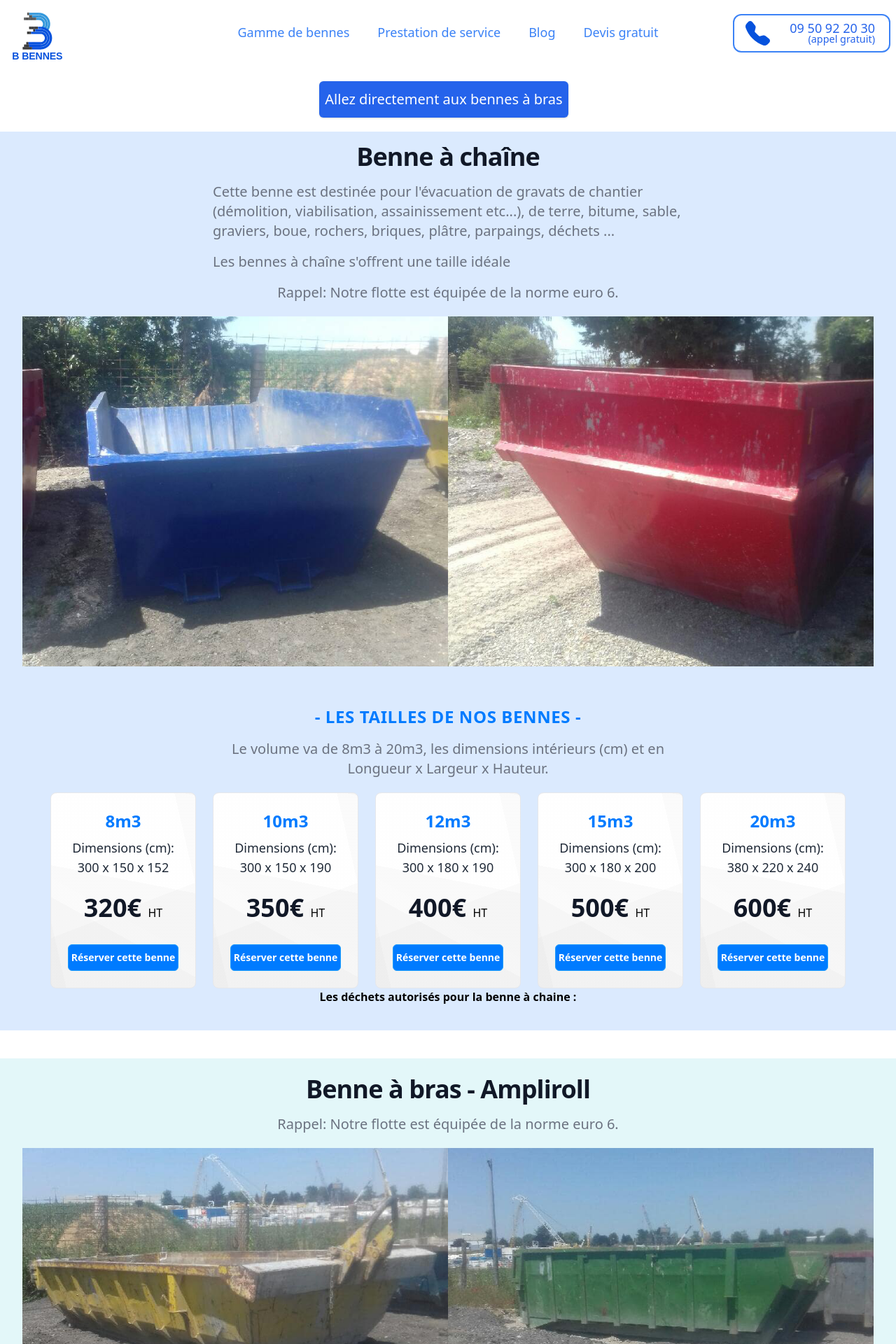
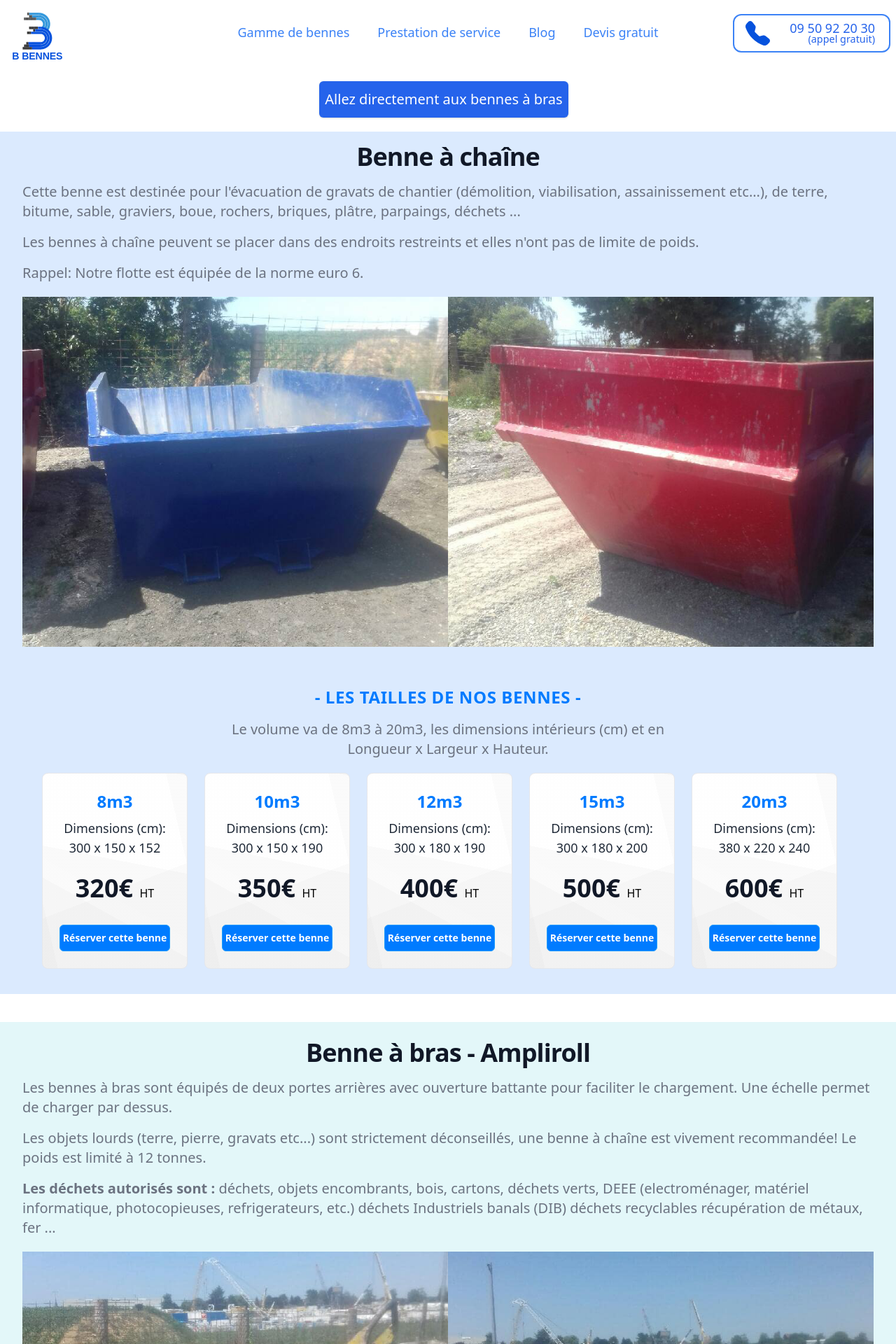
Before and after one commit to Lebeil/bbennes-next-tw, a Next.js app: page /bennes in a window 1280 px wide. Shown: the top 1920 px of the page at 70% size. Built offline with nearby package versions, Linux system fonts and the light colour scheme.

Commit message:
updated bennes page

```diff
--- a/components/callToAction.js
+++ b/components/callToAction.js
@@ -52,7 +52,7 @@ const CallToAction = () => {
                                         className="h-10 w-10"
                                     />
                                 </div>
-                                <p className="relative -right-12 leading-tight">Livraison de la benne rapide dans toute l'Ile-de-France.</p>
+                                <p className="relative -right-12 leading-tight">Livraison de la benne gratuite en 24h dans toute l'Ile-de-France.</p>
                             </li>
                             <li className="flex items-center py-2">
                                 <div className="absolute">
@@ -73,6 +73,16 @@ const CallToAction = () => {
                                     />
                                 </div>
                                 <p className="relative -right-12 leading-tight">Inutile de trier les déchets, nous le faisons pour vous.</p>
+                            </li>
+                            <li className="flex items-center py-2">
+                                <div className="absolute">
+                                    <img
+                                        src="img/checked.svg"
+                                        alt="check icone"
+                                        className="h-10 w-10"
+                                    />
+                                </div>
+                                <p className="relative -right-12 leading-tight">Le chargement express (45min) qui vous libère les formalités administratives.</p>
                             </li>
                         </ul>
                     </div>
--- a/components/nav.js
+++ b/components/nav.js
@@ -50,7 +50,7 @@ export default function Nav() {
                             <ul className="cursor-pointer border-t-2 border-blue-700 shadow-2xl bg-white round">
                                 <li className="py-2 px-2 hover:bg-blue-400 hover:text-white">
                                     <Link href="/interventions-93-94-92-77-91-78-95-75" passHref>
-                                        <a >Zone d'intervention</a>
+                                        <a>Zone d'intervention</a>
                                     </Link>
                                 </li>
                                 <li className="py-2 px-2 hover:bg-blue-400 hover:text-white">
@@ -61,7 +61,7 @@ export default function Nav() {
                                 </li>
                                 <li className="py-2 px-2 hover:bg-blue-400 hover:text-white">
                                     <Link href="/debarras" passHref>
-                                        <a >Main
+                                        <a>Main
                                             d'oeuvre</a>
                                     </Link>
                                 </li>
--- a/pages/bennes.js
+++ b/pages/bennes.js
@@ -17,14 +17,14 @@ const Bennes = () => {
                         <h2 className="text-3xl leading-8 font-extrabold tracking-tight text-gray-900 sm:text-4xl">
                             Benne à chaîne
                         </h2>
-                        <p className="mt-4 mb-4 md:mb-0 max-w-2xl text-xl text-left text-gray-500 lg:mx-auto">
+                        <p className="mt-4 mb-4 md:mb-0 text-xl text-left text-gray-500 md:w-full">
                             Cette benne est destinée pour l'évacuation de gravats de chantier (démolition, viabilisation, assainissement etc...), de terre, bitume, sable, graviers, boue, rochers, briques, plâtre, parpaings,
                             déchets ...
                         </p>
-                        <p className="mt-4 mb-4 md:mb-0 max-w-2xl text-xl text-left text-gray-500 lg:mx-auto">
-                            Les bennes à chaîne s'offrent une taille idéale
+                        <p className="mt-4 mb-4 md:mb-0 text-xl text-left text-gray-500 md:w-full">
+                            Les bennes à chaîne peuvent se placer dans des endroits restreints et elles n'ont pas de limite de poids.
                         </p>
-                        <p className="mt-4 mb-4 md:mb-0 max-w-2xl text-xl text-gray-500 lg:mx-auto">
+                        <p className="mt-4 mb-4 md:mb-0 text-xl text-left text-gray-500 md:w-full">
                             Rappel: Notre flotte est équipée de la norme euro 6.
                         </p>
                     </div>
@@ -152,10 +152,6 @@ const Bennes = () => {
                             </div>
                         </div>
 
-                        <div >
-                            <h2 className="font-extrabold text-left">Les déchets autorisés pour la benne à chaine :</h2>
-                        </div>
-
                         {/*Keywords*/}
                         <div id="benne_a_bras" >
                             <div className="hid">location de benne pour chantier</div>
@@ -165,11 +161,24 @@ const Bennes = () => {
 
                 <div className="max-w-7xl mx-auto p-4 sm:px-6 lg:px-8 bg-blue-light my-10">
                     <div className="text-center mb-5" >
-                        <p className="mt-2 text-3xl leading-8 font-extrabold tracking-tight text-gray-900 sm:text-4xl" >
+                        <h3 className="mt-2 text-3xl leading-8 font-extrabold tracking-tight text-gray-900 sm:text-4xl" >
                             Benne à bras - Ampliroll
+                        </h3>
+                        <p className="mt-4 text-xl text-left text-gray-500 md:w-full" >
+                            Les bennes à bras sont équipés de deux portes arrières avec ouverture battante pour faciliter le chargement. Une échelle permet de charger par dessus.
                         </p>
-                        <p className="mt-4 max-w-2xl text-xl text-gray-500 lg:mx-auto" >
-                            Rappel: Notre flotte est équipée de la norme euro 6.
+                        <p className="mt-4 text-xl text-left text-gray-500 md:w-full" >
+                            Les objets lourds (terre, pierre, gravats etc...) sont strictement déconseillés, une benne à chaîne est vivement recommandée! Le poids est limité à 12 tonnes.
+                        </p>
+                        <p className="mt-4 text-xl text-left text-gray-500 md:w-full" >
+                            <span className="font-semibold">Les déchets autorisés sont : </span>
+                            déchets,
+                            objets encombrants,
+                            bois, cartons, déchets verts,
+                            DEEE (electroménager, matériel informatique, photocopieuses, refrigerateurs, etc.)
+                            déchets Industriels banals (DIB)
+                            déchets recyclables
+                            récupération de métaux, fer ...
                         </p>
                     </div>
 
--- a/pages/debarras.js
+++ b/pages/debarras.js
@@ -1,6 +1,7 @@
 import React from 'react';
 import Layout from "../components/layout";
 import Phone from "../components/svg/phone";
+import Link from "next/link";
 
 const Debarras = () => {
     return (
@@ -64,7 +65,8 @@ const Debarras = () => {
                         <h2 className="text-gray-500 py-2 block text-justify">
                             L'entreprise <strong>B bennes</strong> est composé de professionnels compétents et qualifiés
                             qui se conforment à tout type de chantier pour vous trouver la meilleure solution
-                            d’évacuation de vos déchets pour les particuliers et les professionnels.
+                            d’évacuation de vos déchets pour les particuliers et les professionnels. Nous sommes également à votre disposition pour toutes les démarches administratives
+                            (demande en mairie, au commissariat de police etc ...) et vous donner des conseils.
                         </h2>
                         <p className="text-gray-500 py-2 block text-justify">
                             Nos ouvriers peuvent vous aider à
@@ -80,10 +82,18 @@ const Debarras = () => {
                             Un service gratuit mais seulement sur demande soit par mail soit par téléphone.
                         </p>
 
+                        <div className="mt-5 mb-2">
+                            <span className="bg-secondaryColor p-2 text-white">Option "Chargement express"</span>
+                        </div>
+
+                        <p className="text-gray-500 mb-5 block text-justify">
+                            Pour éviter les demandes d’autorisations à votre mairie, vous pouvez opter pour le "<strong>chargement express</strong>" et nous pouvons immobiliser votre benne devant votre chantier pendant 45 min maximun.
+                        </p>
+
                         <small className="underline">Mise en décharge et fourniture d’une attestation de décharge
                             si demandée.</small>
                         <p className="uppercase py-5">
-                            <span className="bg-primaryColor text-white px-2 py-2">Nos devis sont gratuits et sans engagement</span>
+                            <span className="bg-primaryColor text-white p-2">Nos devis sont gratuits et sans engagement</span>
                         </p>
 
                         <p>Sans plus tarder, prenez vite rendez-vous par téléphone pour un devis rapide, un spécialiste
@@ -91,13 +101,16 @@ const Debarras = () => {
                             déchets. </p>
 
                         <div className="flex justify-center pt-10">
-                            <div className="flex border-2 border-primaryColor rounded-2xl px-6 md:px-4 py-2">
-                                <Phone/>
-                                <a href="tel: 0950922030"
-                                   className="relative -right-2 text-2xl font-bold text-blue-600 sm:px-3">
-                                    06 09 05 60 87
+                            <Link href="tel: 0950922030" passHref>
+                                <a className="flex border-2 border-primaryColor rounded-2xl px-6 md:px-4 py-2">
+                                    <Phone/>
+                                    <div className="relative -top-2 -right-2 text-2xl font-bold text-blue-600 sm:px-3">
+                                        09 50 92 20 30
+                                        <small className="absolute top-5 right-3">(appel gratuit)</small>
+                                    </div>
                                 </a>
-                            </div>
+                            </Link>
+
                         </div>
 
                     </div>
```
